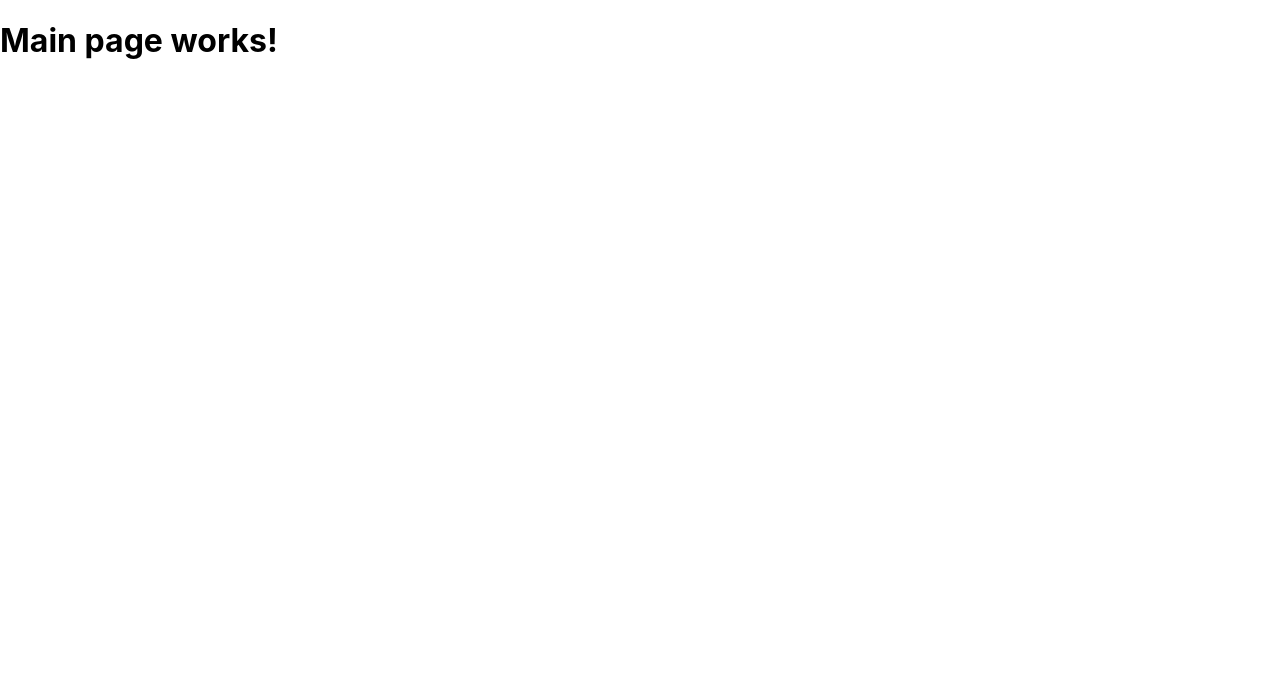
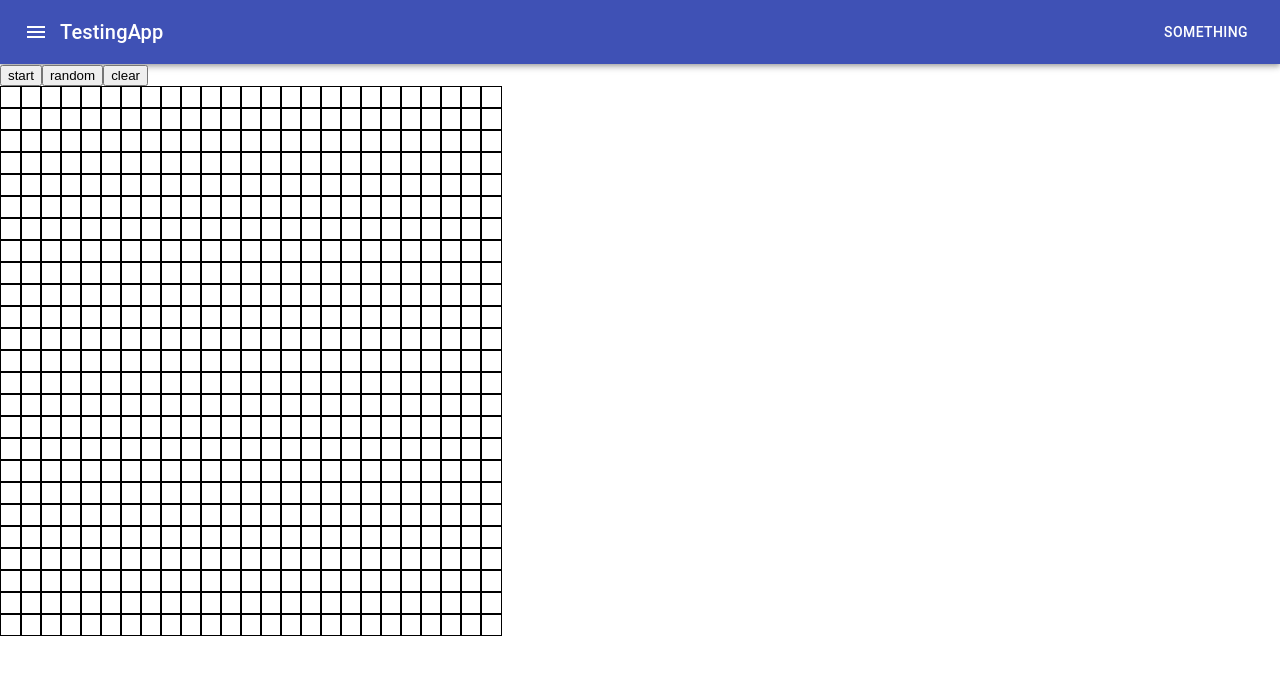
Before and after one commit to EliasGit327/react-testing-task, a React (Create React App) app: page / in a window 1280 px wide. Shown: the top 674 px of the page. Built offline with nearby package versions, Linux system fonts and the light colour scheme.

Commit message:
Added React Material.

```diff
--- a/package.json
+++ b/package.json
@@ -3,6 +3,8 @@
   "version": "0.1.0",
   "private": true,
   "dependencies": {
+    "@material-ui/core": "^4.11.0",
+    "@material-ui/icons": "^4.9.1",
     "@testing-library/jest-dom": "^4.2.4",
     "@testing-library/react": "^9.3.2",
     "@testing-library/user-event": "^7.1.2",
--- a/src/App.tsx
+++ b/src/App.tsx
@@ -1,12 +1,20 @@
 import React from 'react';
 import './App.css';
 import MainPage from "./pages/MainPage";
+import HeaderCmp from "./components/HeaderCmp";
+import FirstVarCmp from "./components/FirstVarCmp";
 
 const App = () => {
   return (
-    <body>
-      <MainPage/>
-    </body>
+    <>
+      <header>
+        <HeaderCmp/>
+      </header>
+      <body>
+        {/*<MainPage/>*/}
+        <FirstVarCmp/>
+      </body>
+    </>
   );
 }
 
--- /dev/null
+++ b/src/components/FirstVarCmp.tsx
@@ -0,0 +1,132 @@
+import React, { useState, useCallback, useRef } from "react";
+import produce from "immer";
+
+const numRows = 25;
+const numCols = 25;
+
+const operations = [
+  [0, 1],
+  [0, -1],
+  [1, -1],
+  [-1, 1],
+  [1, 1],
+  [-1, -1],
+  [1, 0],
+  [-1, 0]
+];
+
+const generateEmptyGrid = () => {
+  const rows = [];
+  for (let i = 0; i < numRows; i++) {
+    rows.push(Array.from(Array(numCols), () => 0));
+  }
+
+  return rows;
+};
+
+const FirstVarCmp: React.FC = () => {
+  const [grid, setGrid] = useState(() => {
+    return generateEmptyGrid();
+  });
+
+  const [running, setRunning] = useState(false);
+
+  const runningRef = useRef(running);
+  runningRef.current = running;
+
+  const runSimulation = useCallback(() => {
+    if (!runningRef.current) {
+      return;
+    }
+
+    setGrid(g => {
+      return produce(g, gridCopy => {
+        for (let i = 0; i < numRows; i++) {
+          for (let k = 0; k < numCols; k++) {
+            let neighbors = 0;
+            operations.forEach(([x, y]) => {
+              const newI = i + x;
+              const newK = k + y;
+              if (newI >= 0 && newI < numRows && newK >= 0 && newK < numCols) {
+                neighbors += g[newI][newK];
+              }
+            });
+
+            if (neighbors < 2 || neighbors > 3) {
+              gridCopy[i][k] = 0;
+            } else if (g[i][k] === 0 && neighbors === 3) {
+              gridCopy[i][k] = 1;
+            }
+          }
+        }
+      });
+    });
+
+    setTimeout(runSimulation, 100);
+  }, []);
+
+  return (
+    <>
+      <button
+        onClick={() => {
+          setRunning(!running);
+          if (!running) {
+            runningRef.current = true;
+            runSimulation();
+          }
+        }}
+      >
+        {running ? "stop" : "start"}
+      </button>
+      <button
+        onClick={() => {
+          const rows = [];
+          for (let i = 0; i < numRows; i++) {
+            rows.push(
+              Array.from(Array(numCols), () => (Math.random() > 0.7 ? 1 : 0))
+            );
+          }
+
+          setGrid(rows);
+        }}
+      >
+        random
+      </button>
+      <button
+        onClick={() => {
+          setGrid(generateEmptyGrid());
+        }}
+      >
+        clear
+      </button>
+      <div
+        style={{
+          display: "grid",
+          gridTemplateColumns: `repeat(${numCols}, 20px)`
+        }}
+      >
+        {grid.map((rows, i) =>
+          rows.map((col, k) => (
+            <div
+              key={`${i}-${k}`}
+              onClick={() => {
+                const newGrid = produce(grid, gridCopy => {
+                  gridCopy[i][k] = grid[i][k] ? 0 : 1;
+                });
+                setGrid(newGrid);
+              }}
+              style={{
+                width: 20,
+                height: 20,
+                backgroundColor: grid[i][k] ? "pink" : undefined,
+                border: "solid 1px black"
+              }}
+            />
+          ))
+        )}
+      </div>
+    </>
+  );
+};
+
+export default FirstVarCmp;
--- /dev/null
+++ b/src/components/HeaderCmp.tsx
@@ -0,0 +1,26 @@
+import React from 'react';
+import { AppBar, Button, IconButton, Toolbar, Typography } from "@material-ui/core";
+import MenuIcon from '@material-ui/icons/Menu';
+
+const HeaderCmp = () => {
+  return (
+    <>
+      <AppBar position="static">
+        <Toolbar>
+          <IconButton edge="start" color="inherit" aria-label="menu">
+            <MenuIcon />
+          </IconButton>
+          <Typography variant="h6">
+            TestingApp
+          </Typography>
+
+          <div style={{flex: 1}}></div>
+
+          <Button color="inherit">Something</Button>
+        </Toolbar>
+      </AppBar>
+    </>
+  )
+};
+
+export default HeaderCmp;
--- a/src/pages/MainPage.tsx
+++ b/src/pages/MainPage.tsx
@@ -1,9 +1,18 @@
 import React from "react";
+import Button from '@material-ui/core/Button';
+import { Card, CardContent, CardHeader } from "@material-ui/core";
 
 const MainPage = () => {
   return (
     <>
-      <h1>Main page works!</h1>
+        <Card style={{ margin: 15 }} elevation={1}>
+          <CardHeader title="Controls"></CardHeader>
+          <CardContent>
+            <Button variant="contained" color="primary">
+              Hello World
+            </Button>
+          </CardContent>
+        </Card>
     </>
   );
 };
```
Also changed, not shown: 2 other files (tests, documents, lock files or other folders).
